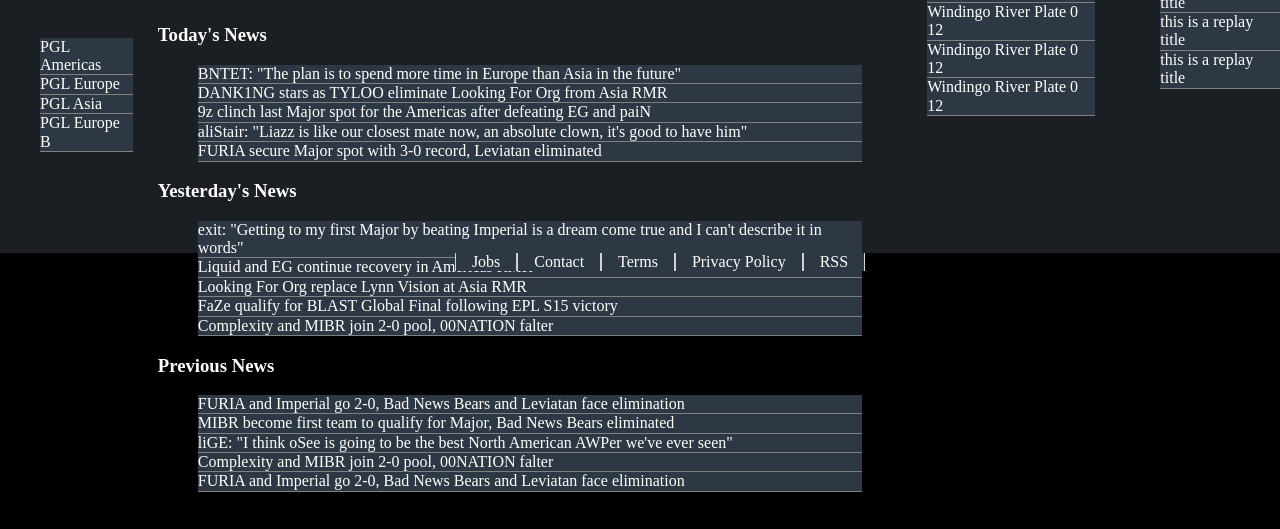
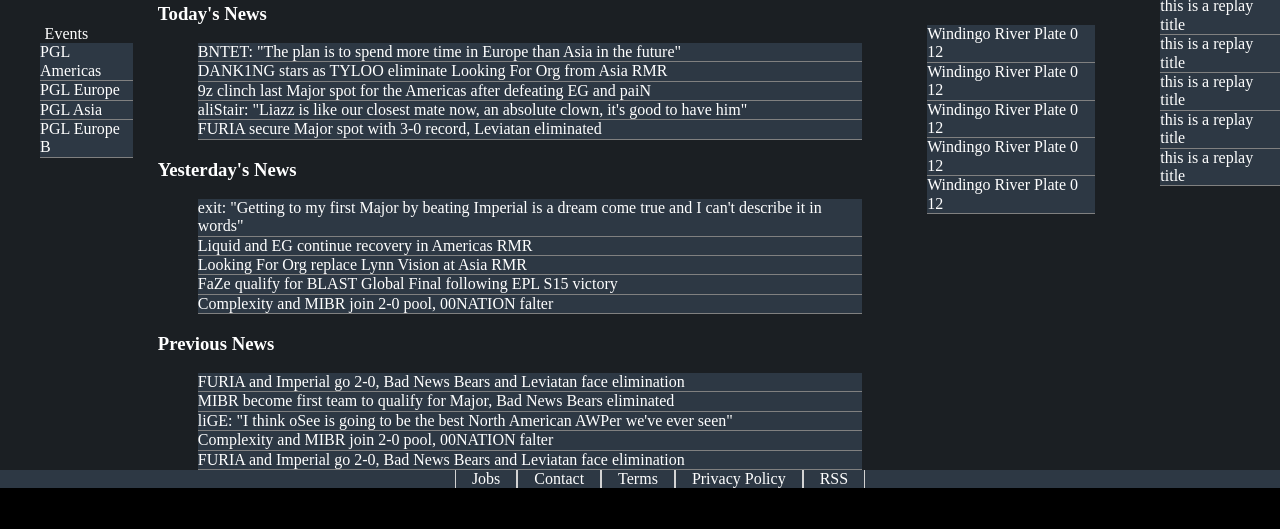
Before and after one commit to devbyjonah/hltvCopy, a plain HTML site: page index.html in a window 1280 px wide. Shown: the part 518-1047 px from the top of the page. Before the commit the page ends 1010 px from the top, so only its background shows below. Drawn offline with Linux system fonts and the light colour scheme.

Commit message:
fixed minor layout issues

```diff
--- a/css/style.css
+++ b/css/style.css
@@ -18,14 +18,28 @@ body {
   background-color: black;
 }
 
+header, footer {
+  background-color: rgb(45, 56, 68);
+}
+
+
+nav {
+  width: 100%;
+  height: 100%;
+}
+
 main {
   color: white;
   background-color: rgb(27, 31, 35);
 }
 
 ul, ol {
+  height: 100%;
+  width: 100%;
   list-style: none;
   margin: 0px;
+  display: flex;
+  flex-direction: column;
 }
 
 li {
@@ -47,22 +61,23 @@ li {
   flex-grow: 1;
 }
 
+header, footer, .secondHeader {
+  flex-basis: 5%;
+}
+
 /* main element = column container */
 main {
-  height: 80vh;
+  flex-basis: 85%;
   display:  flex;
   flex-flow: row nowrap;
   justify-content: center;
   column-gap: 25px;
 }
 
-nav {
-  width: 100%;
-  height: 100%;
-}
-
 nav > ul {
+  flex-grow: 1;
   display: flex;
+  flex-flow: row nowrap;
   justify-content: center;
   align-items: center;
 }
@@ -89,6 +104,7 @@ nav > ul > li {
 
 #currentEvent > ul {
   display: flex;
+  flex-direction: row;
   justify-content: space-around;
 }
 
```
